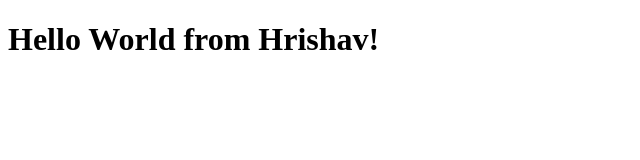
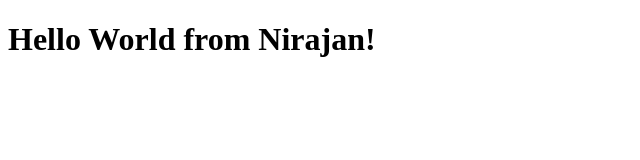
Before and after one commit to ds-akuma/hello_world_webpage, a plain HTML site: page index.html in a window 1280 px wide. Shown: the full height of the page, 0-640 px from the left. Drawn offline with Linux system fonts and the light colour scheme.

Commit message:
third time

```diff
--- a/index.html
+++ b/index.html
@@ -4,9 +4,9 @@
 <head>
     <meta charset="UTF-8">
     <meta name="viewport" content="width=device-width, initial-scale=1.0">
-    <title>Hello World from Hrishav</title>
+    <title>Hello World from Nirajan</title>
 </head>
 <body>
-    <h1>Hello World from Hrishav!</h1>
+    <h1>Hello World from Nirajan!</h1>
 </body>
 </html>
```
